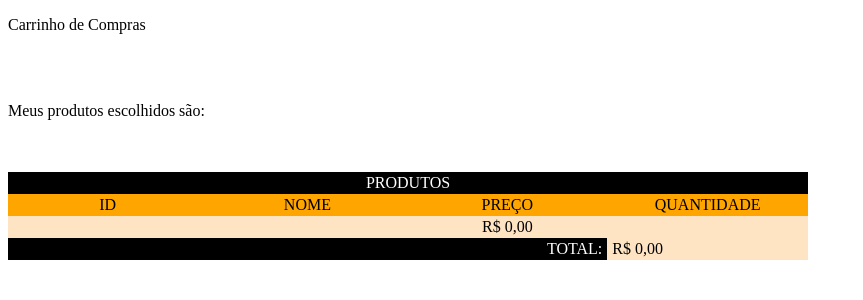
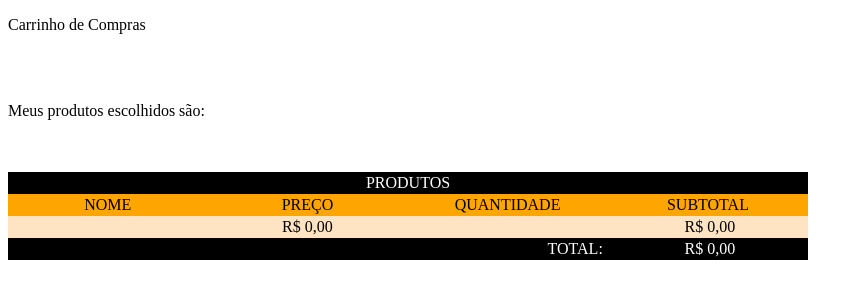
Before and after one commit to LeandroCGMS/lojavirtual, a PHP site: page /carrinho.php in a window 1280 px wide. Shown: the top 300 px of the page, without its empty margins (0-863 px from the left). Run offline with PHP 8.4, Linux system fonts and the light colour scheme; data that the repository does not hold is empty.

Commit message:
Adicionando ao carrinho - parte 8 incompleta.

```diff
--- a/carrinho.php
+++ b/carrinho.php
@@ -28,20 +28,22 @@
               <td colspan="4" class="car_tit">PRODUTOS</td>
           </tr>
           <tr>
-              <td class="car_subtit">ID</td>
               <td class="car_subtit">NOME</td>
               <td class="car_subtit">PREÇO</td>
               <td class="car_subtit">QUANTIDADE</td>
+              <td class="car_subtit">SUBTOTAL</td>
           </tr>
           <tr>
-              <td class="produtos"><?php echo $id; ?></td>
               <td class="produtos"><?php echo $nome; ?></td>
               <td class="produtos"><?php echo "R$ ".number_format($preco,2,',','.'); ?></td>
               <td class="produtos"><?php echo $quantidade; ?></td>
+              <td class="produtos"><?php echo "&nbsp;R$ "
+              .number_format($preco * $quantidade,2,',','.'); ?></td>
           </tr>
           <tr>
               <td colspan="3" class="carrinho">TOTAL:&nbsp;</td>
-              <td class="total"><?php echo "&nbsp;R$ ".number_format($preco * $quantidade,2,',','.'); ?></td>
+              <td class="car_tit"><?php echo "&nbsp;R$ "
+              .number_format($preco * $quantidade,2,',','.'); ?></td>
           </tr>
       </table>
   </body>
```
